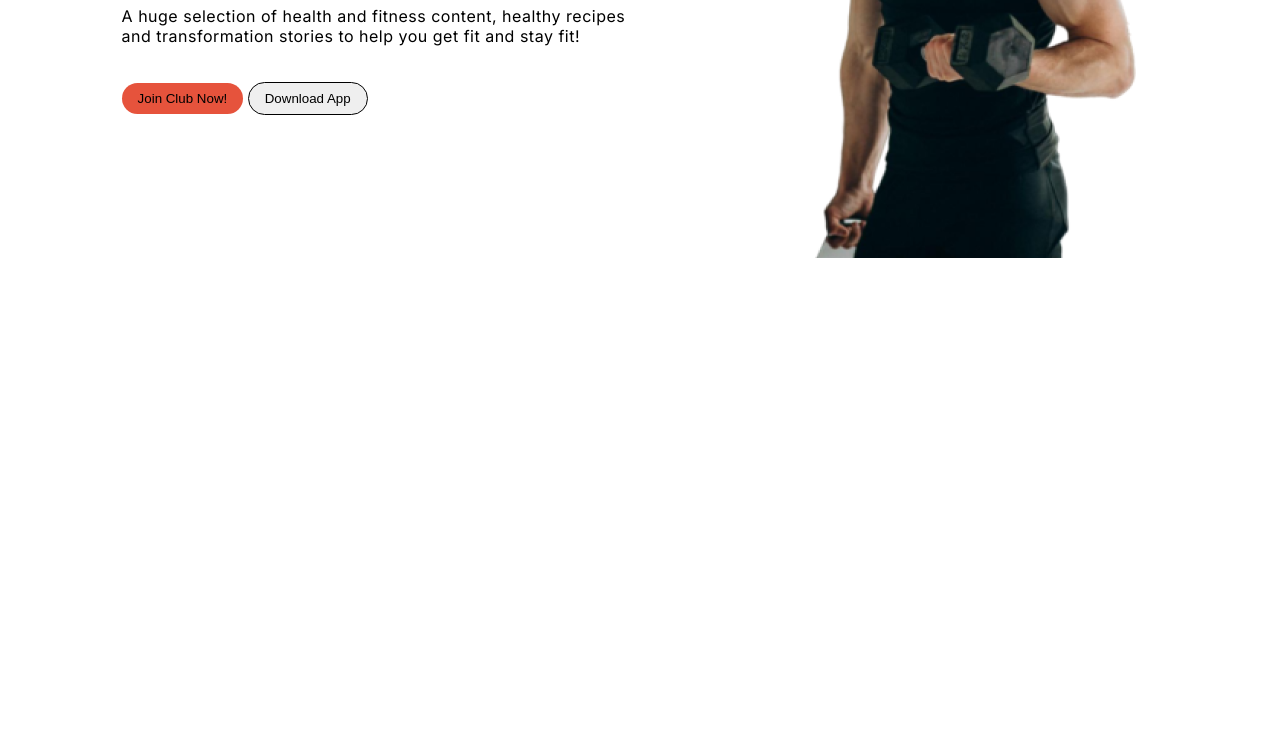
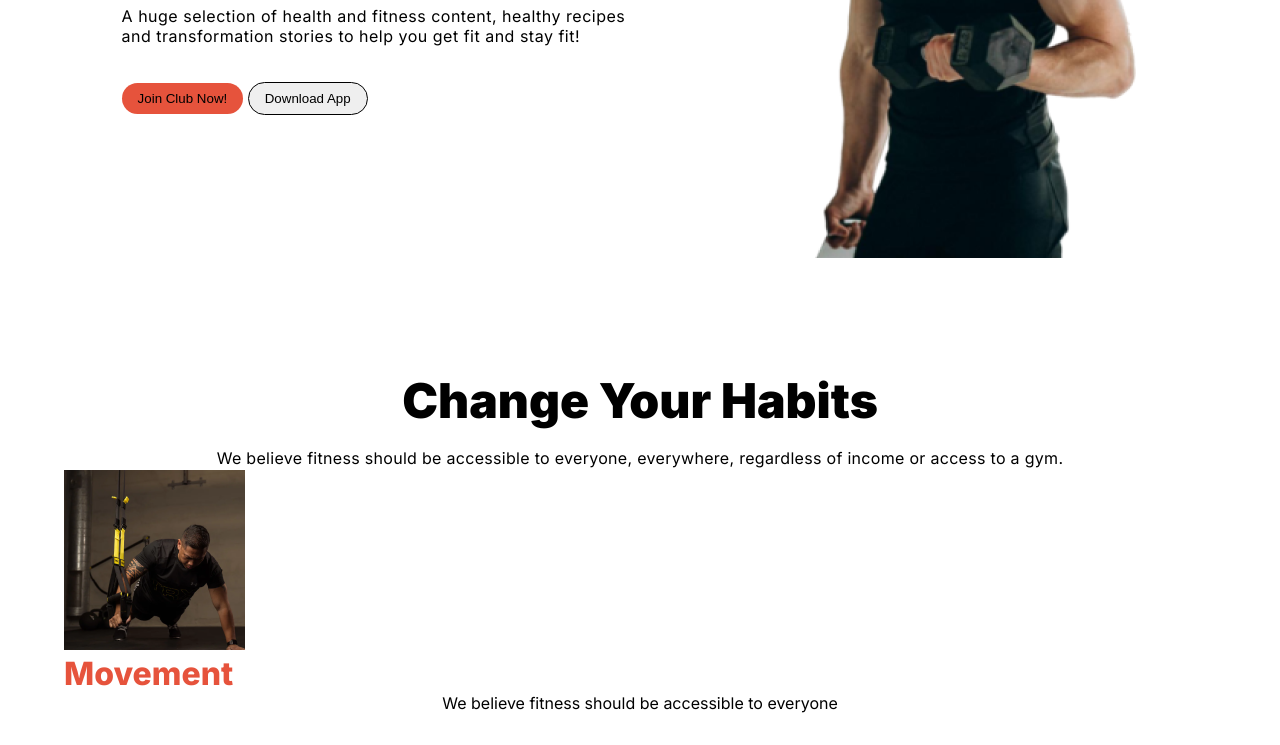
Before and after one commit to shameemmonir/fitness, a plain HTML site: page index.html in a window 1280 px wide. Shown: the part 503-1248 px from the top of the page. Before the commit the page ends 875 px from the top, so only its background shows below. Drawn offline with Linux system fonts and the light colour scheme.

Commit message:
banner area done

```diff
--- a/index.html
+++ b/index.html
@@ -27,7 +27,8 @@
             <div class="healthy-container">
                 <div class="healthy-description">
                     <h1>Get body in <span class="shape">shape</span> & stay healthy</h1>
-                    <p>A huge selection of health and fitness content, healthy recipes and transformation stories to help you get fit and stay fit!</p>
+                    <p>A huge selection of health and fitness content, healthy recipes and transformation stories to
+                        help you get fit and stay fit!</p>
                     <div>
                         <button class="btn-primary">Join Club Now!</button>
                         <button class="btn-download">Download App</button>
@@ -38,6 +39,24 @@
                 </div>
             </div>
         </section>
+        <section class="container">
+            <div class="your-habit-container">
+                <div class="your-habit-description">
+                    <h1>Change Your Habits</h1>
+                    <p>We believe fitness should be accessible to everyone, everywhere, regardless of income or access
+                        to a gym.</p>
+                </div>
+            </div>
+            <div class="fitness-container">
+                <div class="fitness-image">
+                    <img src="images/image 3.png" alt="">
+                    <div class="fitness-description">
+                        <h3>Movement</h3>
+                        <p>We believe fitness should be accessible to everyone</p>
+                    </div>
+                </div>
+            </div>
+        </section>
     </main>
     <footer class="footer">
 
--- a/styles/style.css
+++ b/styles/style.css
@@ -79,3 +79,24 @@ h3{
     border-radius: 3rem;
     padding: 0.5rem 1rem;
 }
+/* change your habit area style here  */
+.your-habit-description{
+    text-align: center;
+}
+.your-habit-description h1{
+    /* color: rgb(255, 255, 255); */
+    font-size: 3rem;
+    font-weight: 900;
+    line-height: 120%;
+}
+.your-habit-description p{
+    /* color: rgba(255, 255, 255, 0.5); */
+    font-size: 1rem;
+    font-weight: 400;
+    line-height: 1.5rem;
+    letter-spacing: 0.3px;
+    margin-top: 1rem;
+}
+.fitness-description{
+    text-align: center;
+}
```
